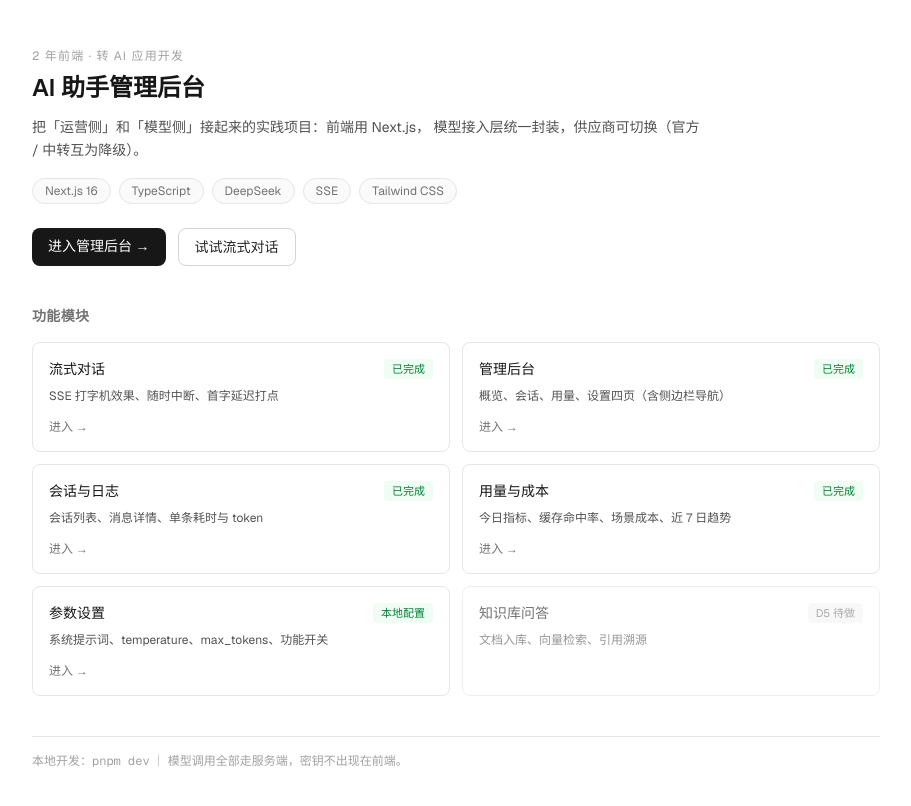
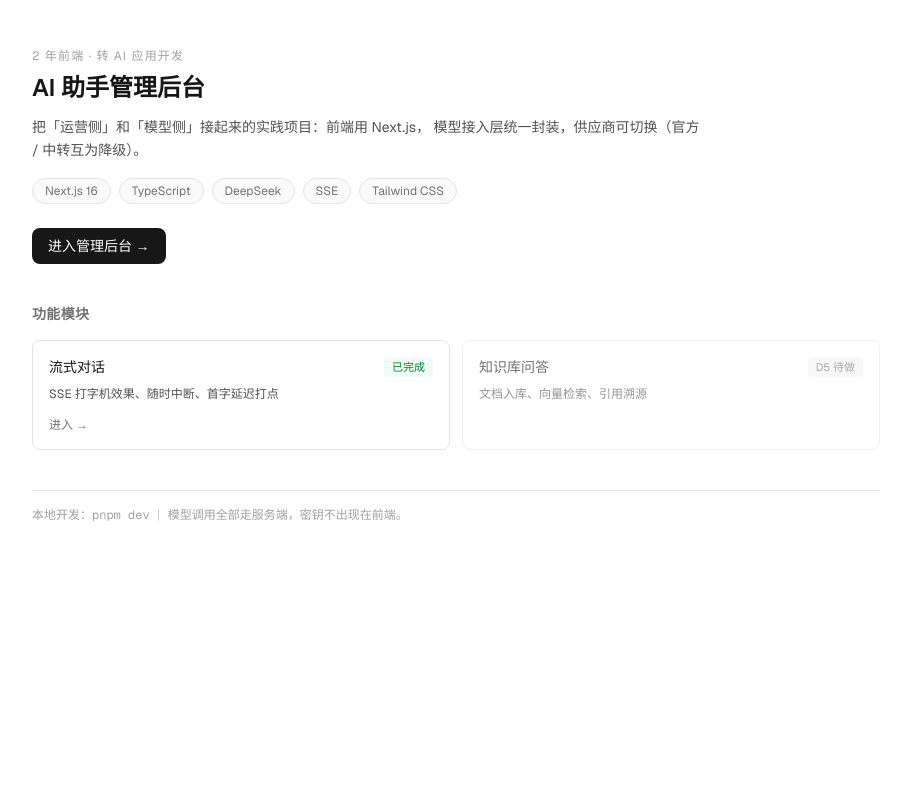
Before and after one commit to 156351564/ai-assistant-admin-v2, a Next.js app: page / in a window 1280 px wide. Shown: the top 806 px of the page, without its empty margins (184-1095 px from the left). Built offline with nearby package versions, Linux system fonts and the light colour scheme.

Commit message:
fix(ui): 修改部分样式

```diff
--- a/src/app/admin/layout.tsx
+++ b/src/app/admin/layout.tsx
@@ -1,4 +1,5 @@
 import type { Metadata } from "next";
+import Link from "next/link";
 import type { ReactNode } from "react";
 import AdminNav from "@/components/AdminNav";
 
@@ -15,7 +16,17 @@ export default function AdminLayout({ children }: { children: ReactNode }) {
       <AdminNav />
       {/* md:pl-[220px] 给固定侧边栏让出宽度；移动端顶部标签是文档流内的 sticky，不需要偏移 */}
       <div className="md:pl-[220px]">
-        <main className="mx-auto w-full max-w-5xl px-4 py-6 sm:px-6 lg:py-10">
+        <div className="mx-auto w-full max-w-5xl px-4 pt-4 sm:px-6">
+          <div className="flex justify-start pb-4">
+            <Link
+              href="/"
+              className="rounded-lg bg-neutral-900 px-3 py-1.5 text-xs font-medium text-white transition hover:bg-neutral-700"
+            >
+              ← 返回作品集首页
+            </Link>
+          </div>
+        </div>
+        <main className="mx-auto w-full max-w-5xl px-4 pb-8 sm:px-6 lg:pb-12">
           {children}
         </main>
       </div>
--- a/src/app/page.tsx
+++ b/src/app/page.tsx
@@ -9,34 +9,34 @@ const modules = [
     state: "已完成",
     tone: "done" as const,
   },
-  {
-    href: "/admin",
-    title: "管理后台",
-    desc: "概览、会话、用量、设置四页（含侧边栏导航）",
-    state: "已完成",
-    tone: "done" as const,
-  },
-  {
-    href: "/admin/sessions",
-    title: "会话与日志",
-    desc: "会话列表、消息详情、单条耗时与 token",
-    state: "已完成",
-    tone: "done" as const,
-  },
-  {
-    href: "/admin/usage",
-    title: "用量与成本",
-    desc: "今日指标、缓存命中率、场景成本、近 7 日趋势",
-    state: "已完成",
-    tone: "done" as const,
-  },
-  {
-    href: "/admin/settings",
-    title: "参数设置",
-    desc: "系统提示词、temperature、max_tokens、功能开关",
-    state: "本地配置",
-    tone: "done" as const,
-  },
+  // {
+  //   href: "/admin",
+  //   title: "管理后台",
+  //   desc: "概览、会话、用量、设置四页（含侧边栏导航）",
+  //   state: "已完成",
+  //   tone: "done" as const,
+  // },
+  // {
+  //   href: "/admin/sessions",
+  //   title: "会话与日志",
+  //   desc: "会话列表、消息详情、单条耗时与 token",
+  //   state: "已完成",
+  //   tone: "done" as const,
+  // },
+  // {
+  //   href: "/admin/usage",
+  //   title: "用量与成本",
+  //   desc: "今日指标、缓存命中率、场景成本、近 7 日趋势",
+  //   state: "已完成",
+  //   tone: "done" as const,
+  // },
+  // {
+  //   href: "/admin/settings",
+  //   title: "参数设置",
+  //   desc: "系统提示词、temperature、max_tokens、功能开关",
+  //   state: "本地配置",
+  //   tone: "done" as const,
+  // },
   {
     href: "#",
     title: "知识库问答",
@@ -79,12 +79,6 @@ export default function Home() {
             className="rounded-lg bg-neutral-900 px-4 py-2 text-sm text-white transition hover:bg-neutral-700"
           >
             进入管理后台 →
-          </Link>
-          <Link
-            href="/chat"
-            className="rounded-lg border border-neutral-300 bg-white px-4 py-2 text-sm text-neutral-800 transition hover:border-neutral-400"
-          >
-            试试流式对话
           </Link>
         </div>
       </header>
--- a/src/components/AdminNav.tsx
+++ b/src/components/AdminNav.tsx
@@ -76,24 +76,14 @@ function NavBody({ pathname }: { pathname: string | null }) {
           </ul>
         </nav>
 
-        <div className="border-t border-neutral-200 px-4 py-3">
-          <Link
-            href="/"
-            className="text-xs text-neutral-500 transition hover:text-neutral-900"
-          >
-            ← 返回作品集首页
-          </Link>
-        </div>
+        {/* 侧边栏不再放返回入口，避免与内容区右上角的按钮重复 */}
       </aside>
 
       {/* 移动端：侧边栏收起，变成顶部标题 + 横向标签 */}
       <div className="sticky top-0 z-20 border-b border-neutral-200 bg-white md:hidden">
-        <div className="flex items-center justify-between px-4 py-3">
+        <div className="px-4 py-3">
           <Link href="/admin" className="text-sm font-semibold text-neutral-900">
             AI 助手后台
-          </Link>
-          <Link href="/" className="text-xs text-neutral-500">
-            首页
           </Link>
         </div>
         <nav aria-label="后台导航" className="overflow-x-auto px-2 pb-2">
```
